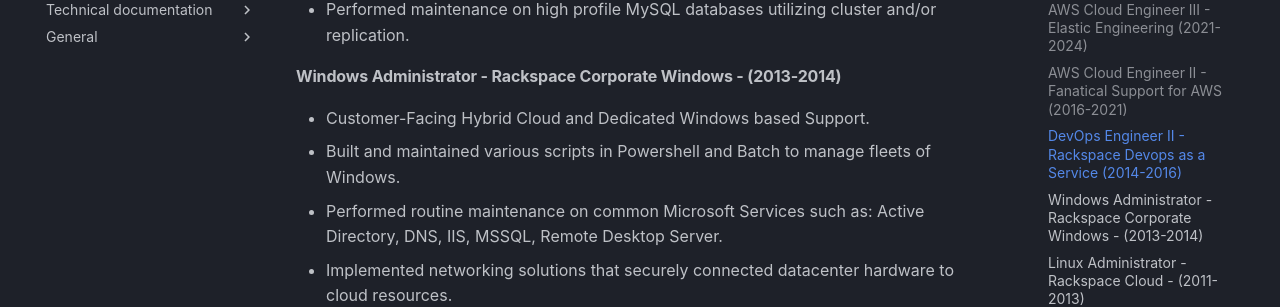
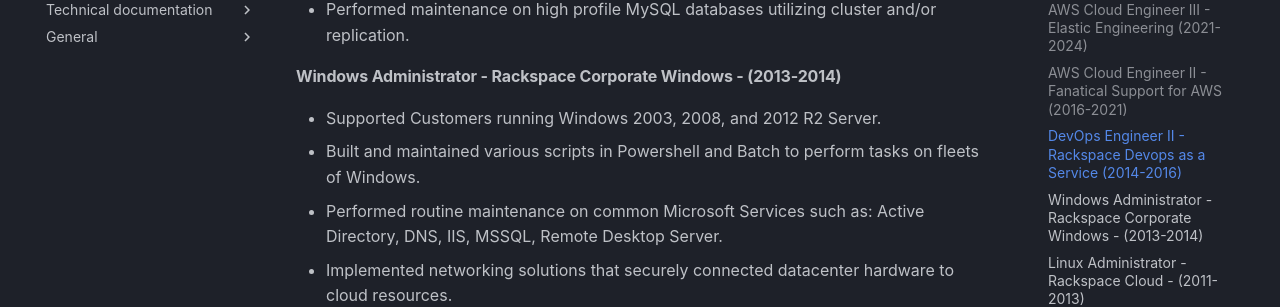
Before and after one commit to chris-mendoza/doc-site, an MkDocs documentation site: the page built from docs/docs/about_me.md, in a window 1280 px wide and 900 px high, scrolled down 1009 px. Shown: the part 152-459 px from the top of the window. Built offline with MkDocs 1.6.1 and Material for MkDocs 9.7.7, drawn with Linux system fonts in a browser that asks for light colours; comment, search, counter and statistics services are not loaded.

Commit message:
push latest

```diff
--- a/docs/docs/about_me.md
+++ b/docs/docs/about_me.md
@@ -37,8 +37,8 @@
 
 #### Windows Administrator - Rackspace Corporate Windows - (2013-2014)
 
-- Customer-Facing Hybrid Cloud and Dedicated Windows based Support.
-- Built and maintained various scripts in Powershell and Batch to manage fleets of Windows.
+- Supported Customers running Windows 2003, 2008, and 2012 R2 Server.
+- Built and maintained various scripts in Powershell and Batch to perform tasks on fleets of Windows.
 - Performed routine maintenance on common Microsoft Services such as: Active Directory, DNS, IIS, MSSQL, Remote Desktop Server.
 - Implemented networking solutions that securely connected datacenter hardware to cloud resources.
 - Involved in high level decisions and maintenances on business critical MSSQL and Domain Clusters.
```
